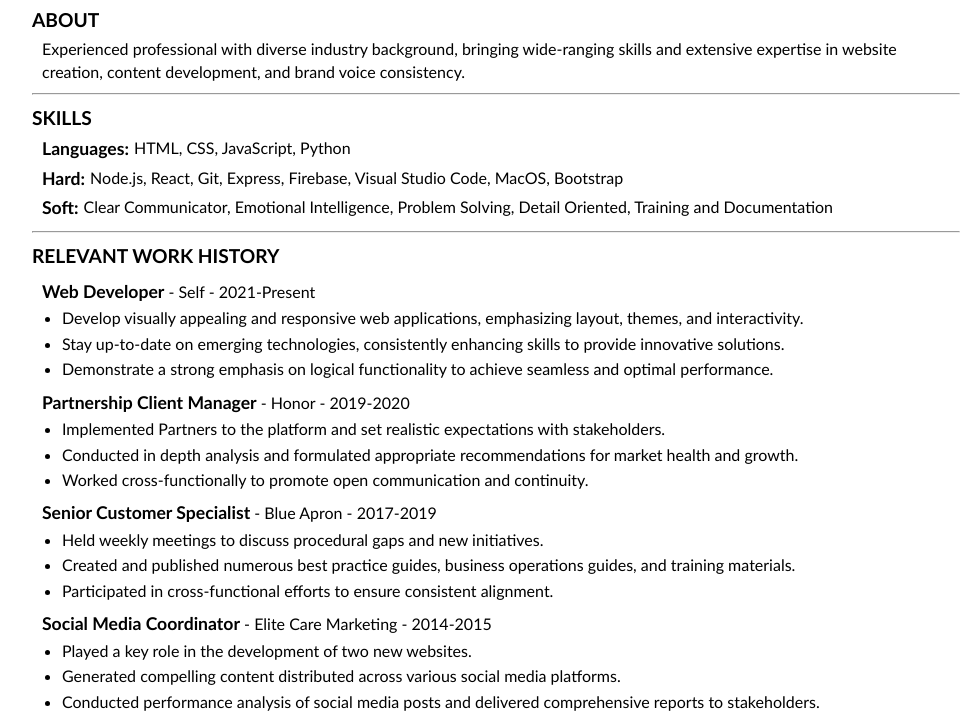
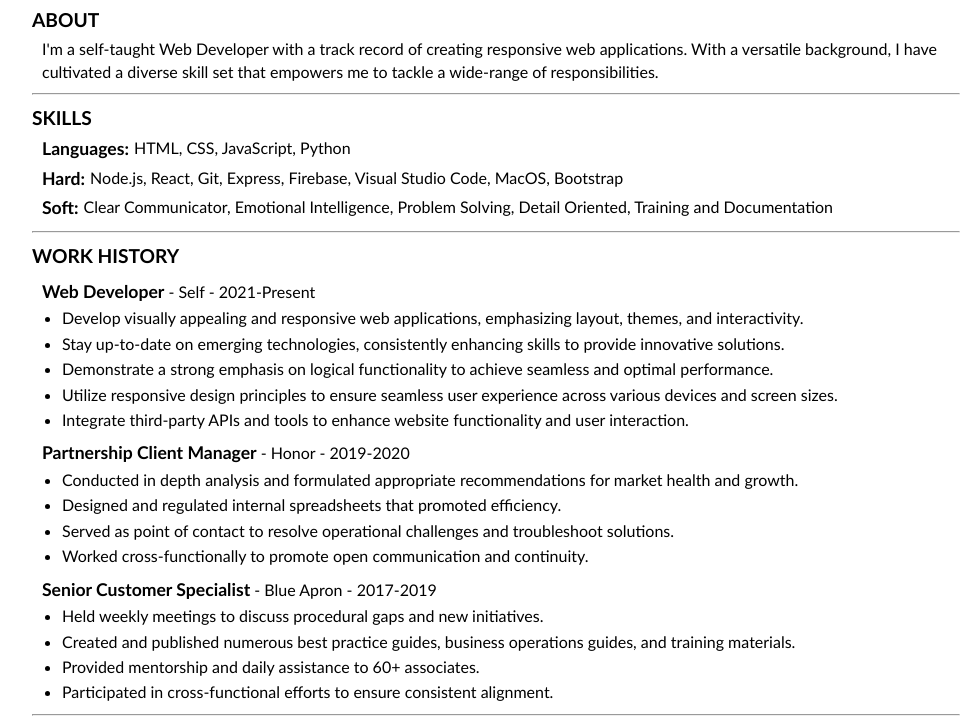
Before and after one commit to R-Schafer/personal_website, a plain HTML site: page resume/resume.html in a window 1280 px wide. Shown: the part 118-836 px from the top of the page, without its empty margins (144-1112 px from the left). Drawn offline with Linux system fonts and the light colour scheme.

Commit message:
Updated resume verbiage

```diff
--- a/resume/resume.html
+++ b/resume/resume.html
@@ -151,12 +151,10 @@
           <h2>ABOUT</h2>
           <div class="about-content">
             <p>
-              <!-- Tenacious, self-taught Web Developer with a track record of
-              creating responsive web applications. Devoted to continuous
-              learning and committed to delivering high-quality work. -->
-              Experienced professional with diverse industry background,
-              bringing wide-ranging skills and extensive expertise in website
-              creation, content development, and brand voice consistency.
+              I'm a self-taught Web Developer with a track record of creating
+              responsive web applications. With a versatile background, I have
+              cultivated a diverse skill set that empowers me to tackle a
+              wide-range of responsibilities.
             </p>
           </div>
         </div>
@@ -187,7 +185,7 @@
         <hr />
 
         <div class="history">
-          <h2>RELEVANT WORK HISTORY</h2>
+          <h2>WORK HISTORY</h2>
 
           <div class="history-content">
             <h3>
@@ -210,6 +208,18 @@
                 Demonstrate a strong emphasis on logical functionality to
                 achieve seamless and optimal performance.
               </li>
+              <!-- <li>
+                Implement best practices in coding and adhere to industry
+                standards for clean and maintainable code.
+              </li> -->
+              <li>
+                Utilize responsive design principles to ensure seamless user
+                experience across various devices and screen sizes.
+              </li>
+              <li>
+                Integrate third-party APIs and tools to enhance website
+                functionality and user interaction.
+              </li>
             </ul>
 
             <h3>
@@ -220,21 +230,26 @@
               >
             </h3>
             <ul>
-              <!--
-              <li>
-                Managed schedules, escalations, updating/creating care plans,
-                performance reviews, and daily inquiries.
-              </li>
-              <li>
-                Led weekly meetings to strategize growth and maintain rapport.
-              </li> -->
-              <li>
+              <!-- <li>
                 Implemented Partners to the platform and set realistic
                 expectations with stakeholders.
-              </li>
+              </li> -->
               <li>
                 Conducted in depth analysis and formulated appropriate
                 recommendations for market health and growth.
+              </li>
+              <!-- <li>
+                Responsible for providing oversight of day-to-day operations
+                while nurturing relationships with stakeholders, clients, and
+                caregivers.
+              </li> -->
+              <li>
+                Designed and regulated internal spreadsheets that promoted
+                efficiency.
+              </li>
+              <li>
+                Served as point of contact to resolve operational challenges and
+                troubleshoot solutions.
               </li>
               <li>
                 Worked cross-functionally to promote open communication and
@@ -264,12 +279,22 @@
                 operations guides, and training materials.
               </li>
               <li>
+                Provided mentorship and daily assistance to 60+ associates.
+              </li>
+              <!-- <li>
+                Acted as quality assurance for technical bugs and implemented
+                workarounds.
+              </li> -->
+              <!-- <li>
+                Oversaw all damage reports, replacement requests, and returns.
+              </li> -->
+              <li>
                 Participated in cross-functional efforts to ensure consistent
                 alignment.
               </li>
             </ul>
 
-            <h3>
+            <!-- <h3>
               Social Media Coordinator<span class="">
                 -
                 <span class="company">Elite Care Marketing</span>
@@ -286,7 +311,7 @@
                 Conducted performance analysis of social media posts and
                 delivered comprehensive reports to stakeholders.
               </li>
-            </ul>
+            </ul> -->
           </div>
         </div>
 
```
